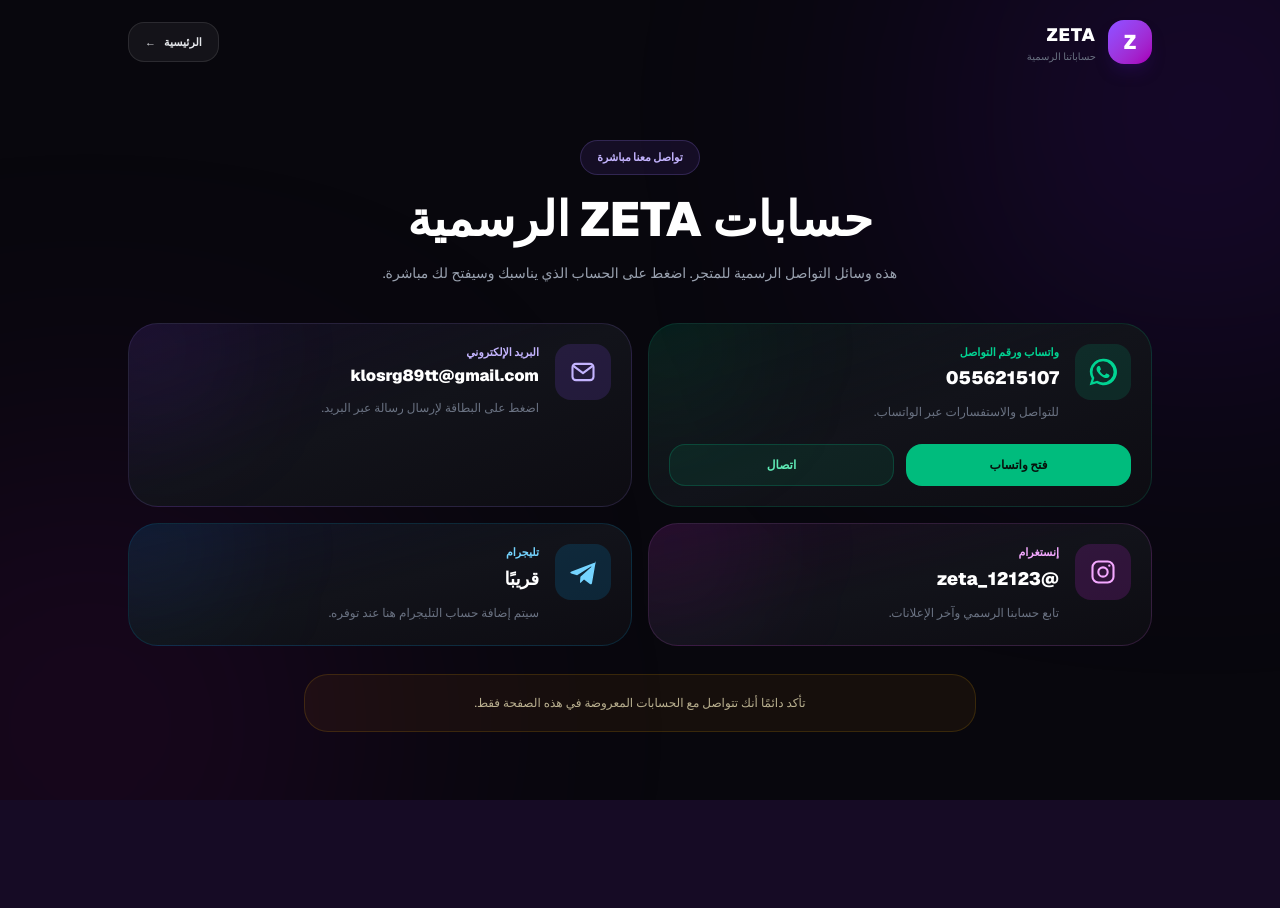
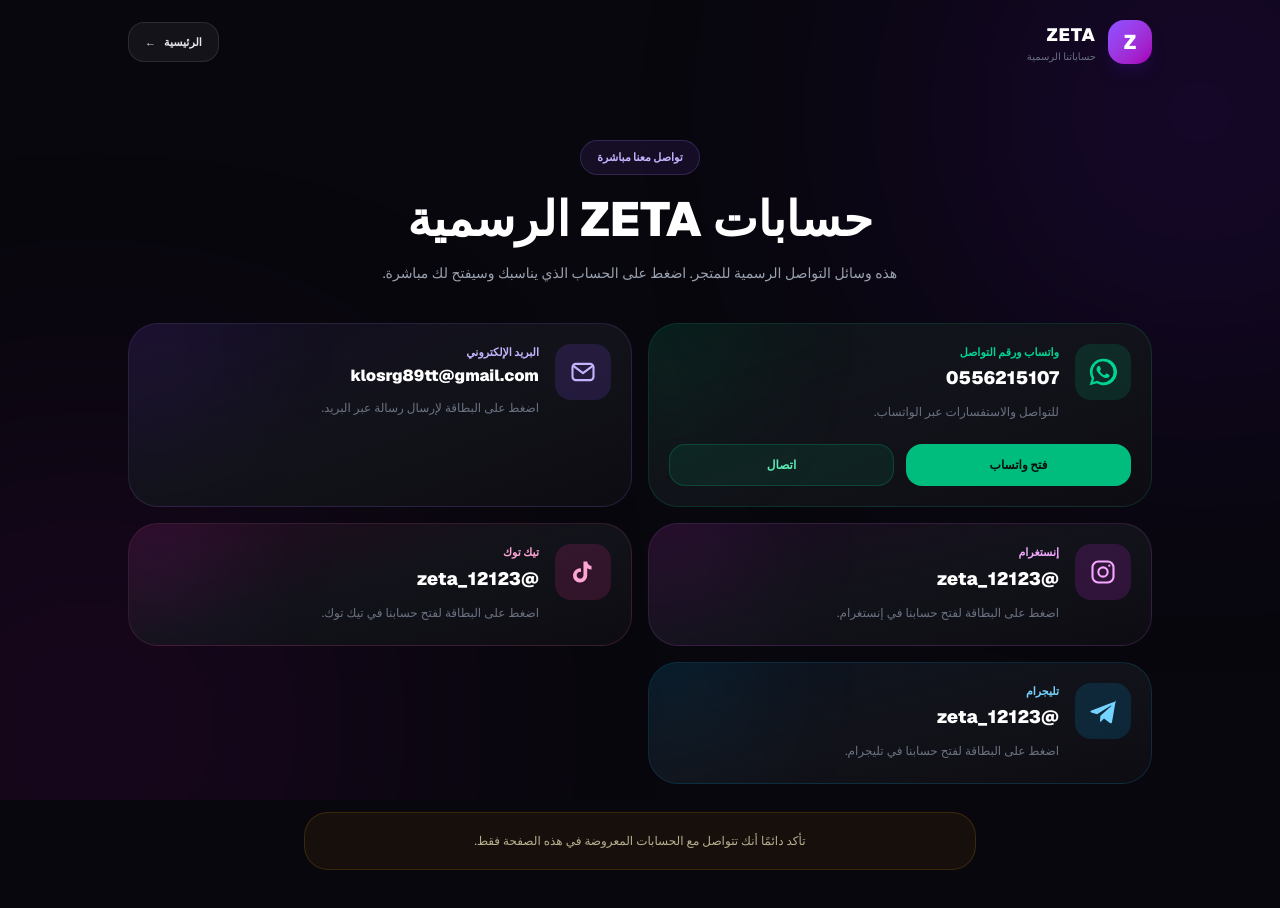
Before and after one commit to zeta34y/zeta, a Next.js app: page /accounts in a window 1280 px wide. Shown: the top 908 px of the page. Before the commit the page ends 800 px from the top, so only its background shows below. Built offline with nearby package versions, Linux system fonts and the light colour scheme; no server answers.

Commit message:
إضافة حسابات التواصل الرسمية

```diff
--- a/app/accounts/page.tsx
+++ b/app/accounts/page.tsx
@@ -4,6 +4,8 @@
 const internationalNumber = "966556215107";
 const email = "klosrg89tt@gmail.com";
 const instagram = "zeta_12123";
+const tiktok = "zeta_12123";
+const telegram = "zeta_12123";
 
 export default function AccountsPage() {
   return (
@@ -156,7 +158,13 @@
                 >
                   <rect x="3" y="3" width="18" height="18" rx="5" />
                   <circle cx="12" cy="12" r="4" />
-                  <circle cx="17.4" cy="6.6" r="1" fill="currentColor" stroke="none" />
+                  <circle
+                    cx="17.4"
+                    cy="6.6"
+                    r="1"
+                    fill="currentColor"
+                    stroke="none"
+                  />
                 </svg>
               </div>
 
@@ -164,15 +172,56 @@
                 <p className="text-[11px] font-bold text-fuchsia-300">
                   إنستغرام
                 </p>
-                <h3 className="mt-1 text-lg font-black">@{instagram}</h3>
+                <h3 className="mt-1 text-lg font-black">
+                  @{instagram}
+                </h3>
                 <p className="mt-2 text-xs leading-6 text-gray-500">
-                  تابع حسابنا الرسمي وآخر الإعلانات.
+                  اضغط على البطاقة لفتح حسابنا في إنستغرام.
                 </p>
               </div>
             </div>
           </a>
 
-          <article className="relative overflow-hidden rounded-[30px] border border-sky-400/15 bg-gradient-to-br from-sky-500/10 via-[#12131a] to-[#0d0c12] p-5">
+          <a
+            href={`https://www.tiktok.com/@${tiktok}`}
+            target="_blank"
+            rel="noopener noreferrer"
+            className="group relative overflow-hidden rounded-[30px] border border-pink-400/15 bg-gradient-to-br from-pink-500/10 via-[#12131a] to-[#0d0c12] p-5 transition hover:-translate-y-1 hover:border-pink-400/35"
+          >
+            <div className="absolute -left-12 -top-12 h-36 w-36 rounded-full bg-fuchsia-500/10 blur-3xl" />
+
+            <div className="relative flex items-start gap-4">
+              <div className="flex h-14 w-14 shrink-0 items-center justify-center rounded-2xl bg-pink-500/15 text-pink-300">
+                <svg
+                  viewBox="0 0 24 24"
+                  className="h-7 w-7"
+                  fill="currentColor"
+                  aria-hidden="true"
+                >
+                  <path d="M15.6 3c.4 2.1 1.6 3.4 3.7 3.8v3.1a8.2 8.2 0 0 1-3.7-1.1v6.1a6.1 6.1 0 1 1-5.3-6V12a2.9 2.9 0 1 0 2.1 2.8V3h3.2Z" />
+                </svg>
+              </div>
+
+              <div className="min-w-0 flex-1">
+                <p className="text-[11px] font-bold text-pink-300">
+                  تيك توك
+                </p>
+                <h3 className="mt-1 text-lg font-black">
+                  @{tiktok}
+                </h3>
+                <p className="mt-2 text-xs leading-6 text-gray-500">
+                  اضغط على البطاقة لفتح حسابنا في تيك توك.
+                </p>
+              </div>
+            </div>
+          </a>
+
+          <a
+            href={`https://t.me/${telegram}`}
+            target="_blank"
+            rel="noopener noreferrer"
+            className="group relative overflow-hidden rounded-[30px] border border-sky-400/15 bg-gradient-to-br from-sky-500/10 via-[#12131a] to-[#0d0c12] p-5 transition hover:-translate-y-1 hover:border-sky-400/35"
+          >
             <div className="absolute -left-12 -top-12 h-36 w-36 rounded-full bg-sky-500/10 blur-3xl" />
 
             <div className="relative flex items-start gap-4">
@@ -191,13 +240,15 @@
                 <p className="text-[11px] font-bold text-sky-300">
                   تليجرام
                 </p>
-                <h3 className="mt-1 text-lg font-black">قريبًا</h3>
+                <h3 className="mt-1 text-lg font-black">
+                  @{telegram}
+                </h3>
                 <p className="mt-2 text-xs leading-6 text-gray-500">
-                  سيتم إضافة حساب التليجرام هنا عند توفره.
+                  اضغط على البطاقة لفتح حسابنا في تليجرام.
                 </p>
               </div>
             </div>
-          </article>
+          </a>
         </div>
 
         <div className="mx-auto mt-7 max-w-2xl rounded-[24px] border border-amber-400/15 bg-amber-500/[0.06] px-5 py-4 text-center">
--- a/app/page.tsx
+++ b/app/page.tsx
@@ -2107,8 +2107,9 @@
   </a>
 
   <a
-    href="#"
-    onClick={(event) => event.preventDefault()}
+    href="https://t.me/zeta_12123"
+    target="_blank"
+    rel="noopener noreferrer"
     aria-label="تليجرام"
     title="تليجرام"
     className="group flex h-14 w-14 items-center justify-center rounded-2xl border border-sky-400/20 bg-sky-500/10 text-sky-400 transition hover:-translate-y-1 hover:border-sky-400/40 hover:bg-sky-500/20"
```
